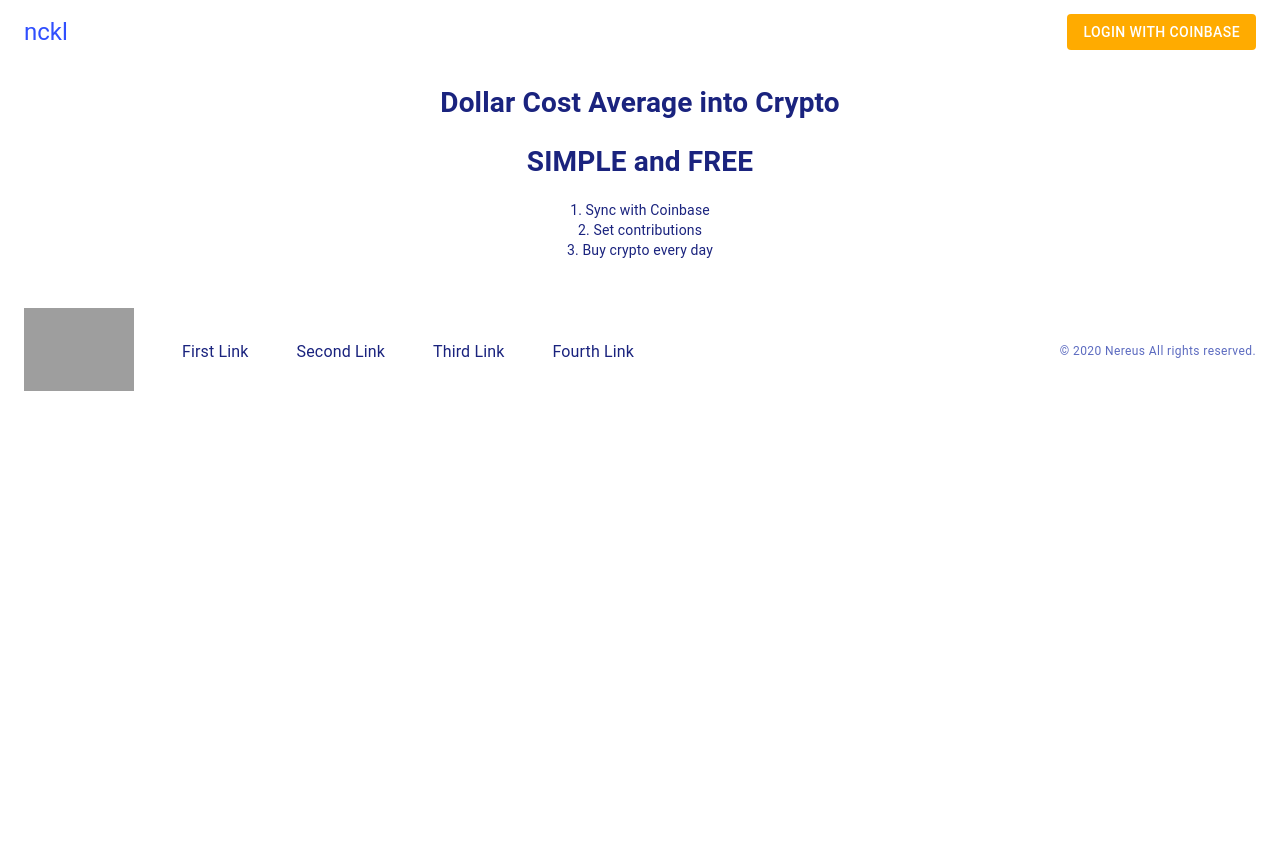
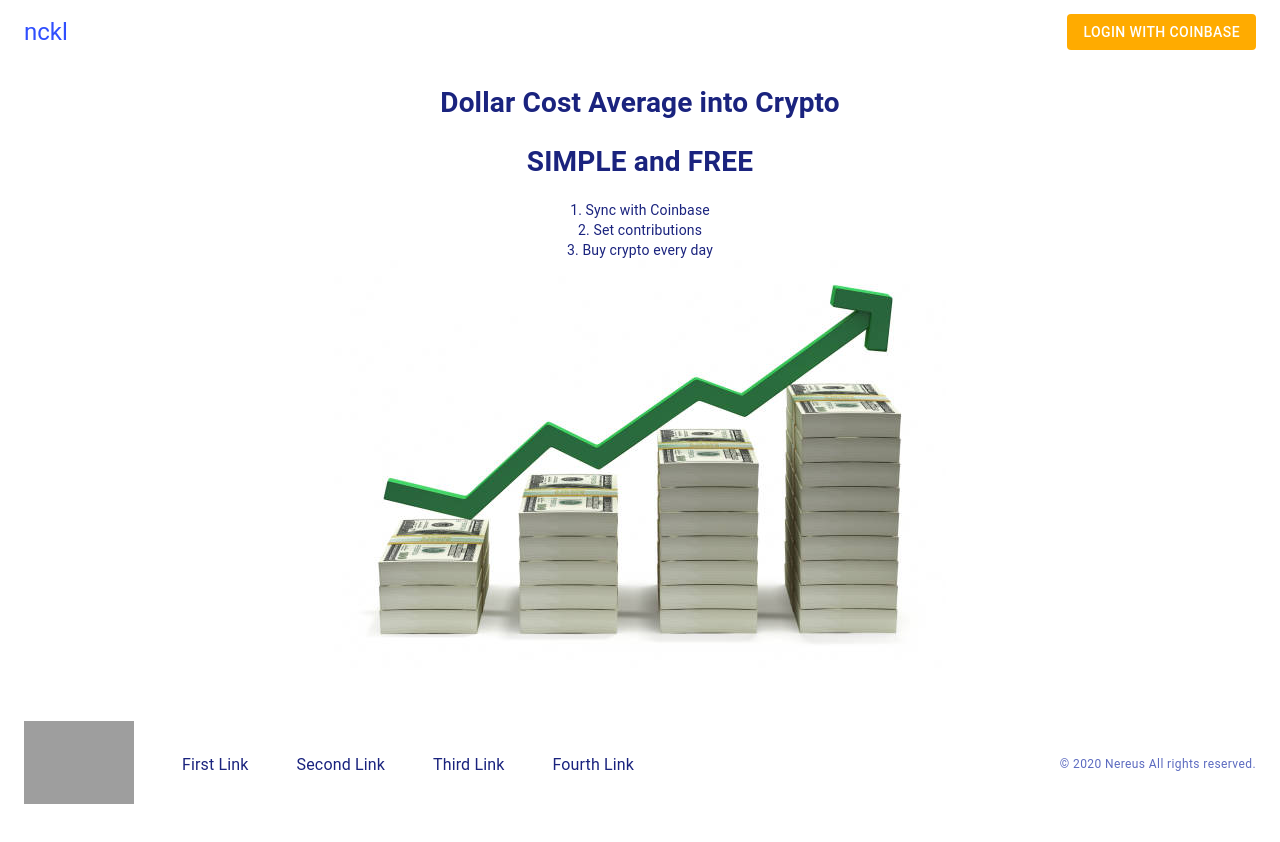
Before and after one commit to 637labs/crypto-dollar-cost-averaging, a React (Create React App) app in the folder client/: page / in a window 1280 px wide. Shown: the top 842 px of the page. Before the commit the page ends 800 px from the top, so only its background shows below. Built offline with nearby package versions, Linux system fonts and the light colour scheme; no server answers; grey boxes are pictures that could not be loaded.

Commit message:
Add hilarious money graph image

```diff
--- a/client/src/shuffle/components/Content.tsx
+++ b/client/src/shuffle/components/Content.tsx
@@ -19,6 +19,7 @@ export default function Content(): JSX.Element {
             <div className={classes.displayLinebreak}>
                 {subText}
             </div>
+            <img src={require('../../moneyGraph.jpeg')} />
         </div>
     );
 }
```
Also changed, not shown: client/src/moneyGraph.jpeg (added).
